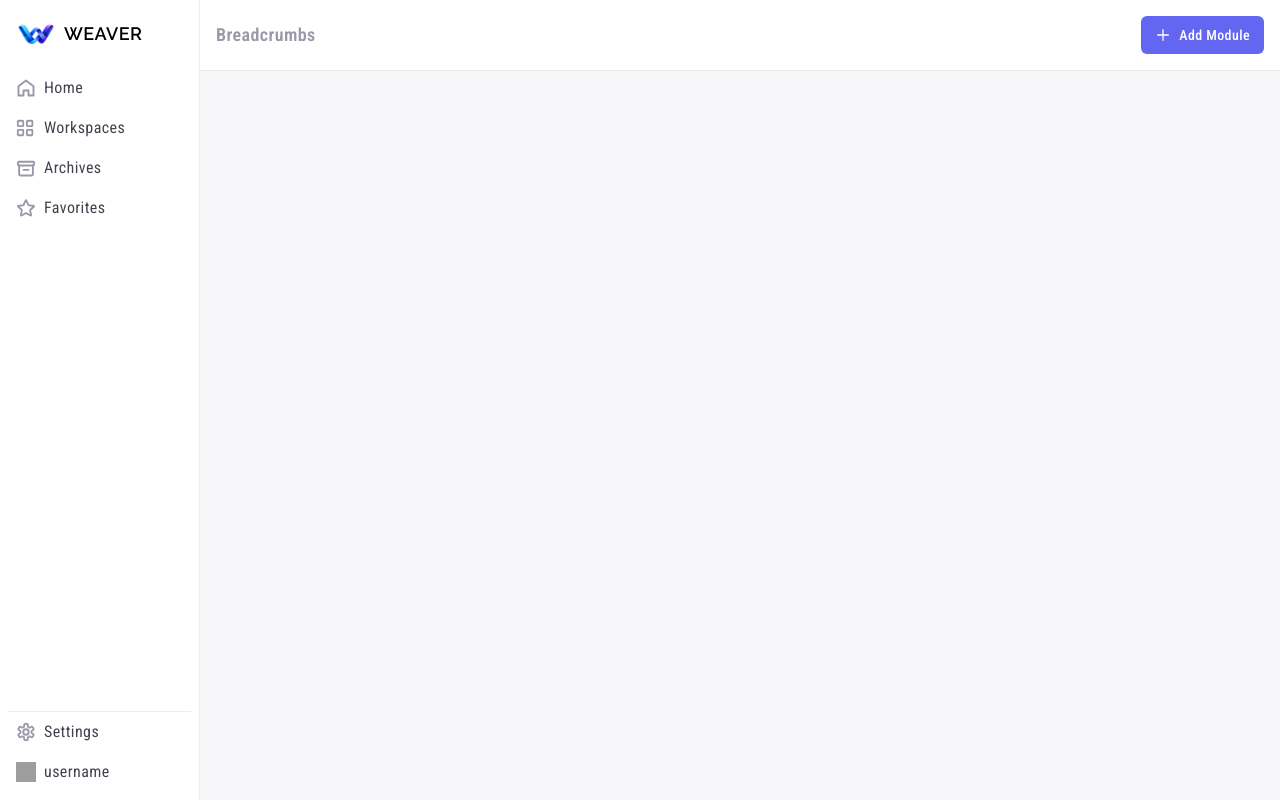
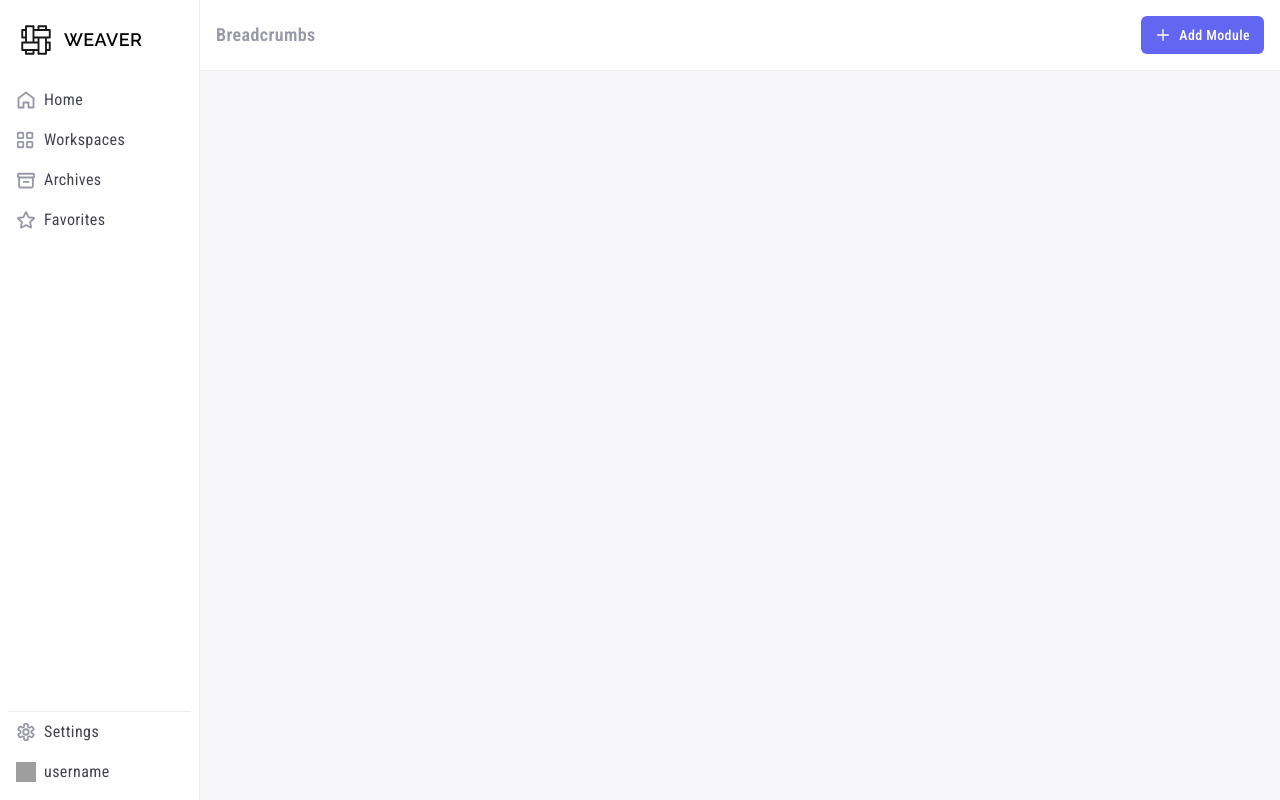
Before and after one commit to drumsinthedeep/weaver, a React (Vite) app: page / in a window 1280 px wide. Built offline with nearby package versions, Linux system fonts and the light colour scheme; grey boxes are pictures that could not be loaded.

Commit message:
replaces app logo

```diff
--- a/src/components/Sidebar.tsx
+++ b/src/components/Sidebar.tsx
@@ -2,7 +2,7 @@ export default function Sidebar() {
   return (
     <div className="flex flex-col gap-2 bg-white border-r border-border-subtle p-2 ml-[-14px] sticky top-0 z-10 h-screen w-[200px]">
       <div className="flex flex-row p-3 pl-2 items-center">
-        <img src="/icons/weaver-logo.png" alt="" className="w-[40px] inline-block mr-2" />
+        <img src="/icons/weaver-logo.svg" alt="" className="w-[40px] inline-block mr-2" />
         <h1 className="font-raleway text-lg font-semibold">WEAVER</h1>
       </div>
       <div className="flex flex-col">
```
Also changed, not shown: public/icons/weaver-logo.png (deleted), public/icons/weaver-logo.svg (added).
